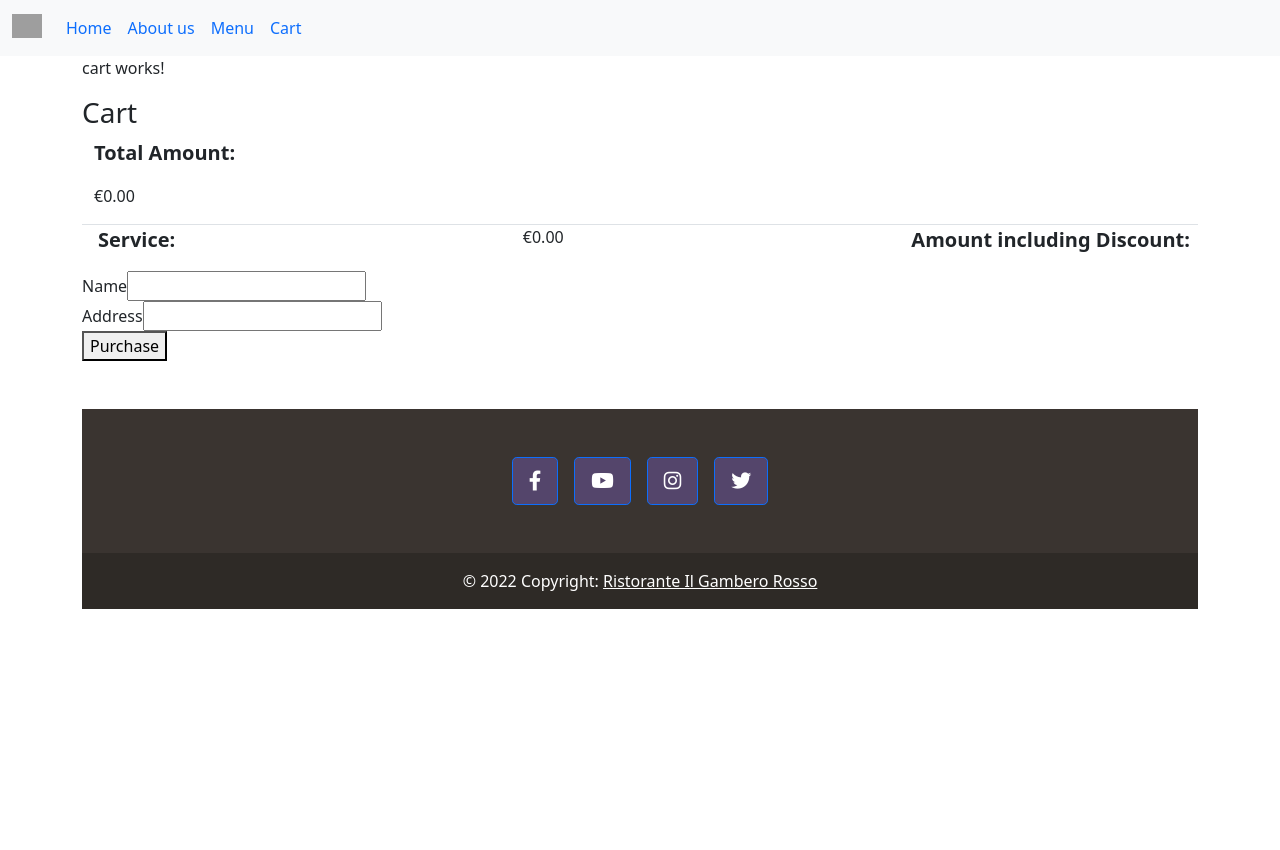
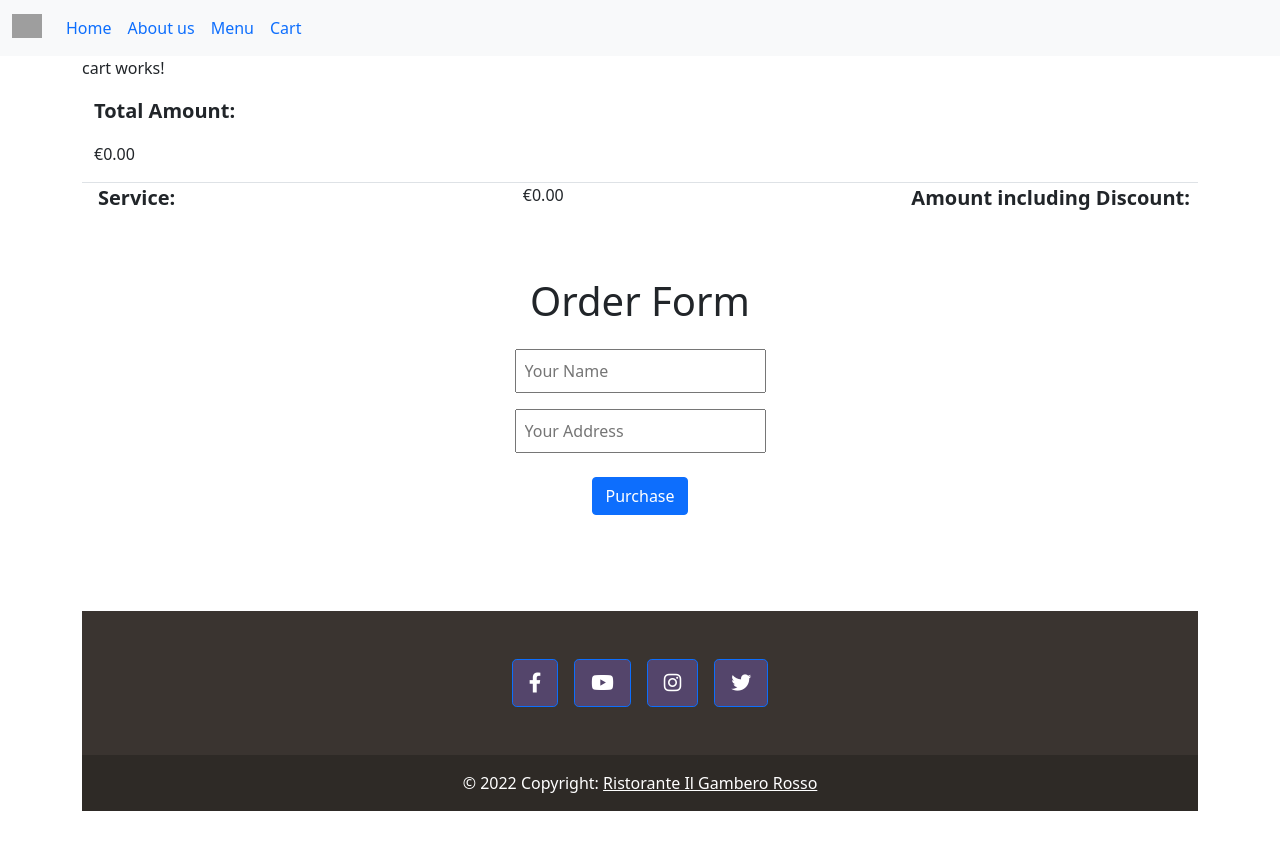
Before and after one commit to FelBud/FE17-CR3-Felix_Budin, an Angular app: page /cart in a window 1280 px wide. Shown: the top 850 px of the page. Before the commit the page ends 800 px from the top, so only its background shows below. Built offline with nearby package versions, Linux system fonts and the light colour scheme; grey boxes are pictures that could not be loaded.

Commit message:
order form

```diff
--- a/src/app/cart/cart.component.html
+++ b/src/app/cart/cart.component.html
@@ -1,14 +1,4 @@
 <p>cart works!</p>
-<h3>Cart</h3>
-
-
-<div class="cart-item" *ngFor="let item of items">
-
-    <span>{{ item.name }} </span>
-
-    <span>{{ item.price | currency }}</span>
-
-</div>
 
 
 <div class="container">
@@ -40,36 +30,11 @@
 </div>
 
 
-<form [formGroup]="checkoutForm" (ngSubmit)="onSubmit()">
-
-
-    <div>
-
-        <label for="name">
-
-                Name
-
-              </label>
-
-        <input id="name" type="text" formControlName="name">
-
-    </div>
-
-
-    <div>
-
-        <label for="address">
-
-                Address
-
-              </label>
-
-        <input id="address" type="text" formControlName="address">
-
-    </div>
-
-
-    <button class="button" type="submit">Purchase</button>
-
-
-</form>
+<h1 class="h1 text-center mt-5 mb-3">Order Form</h1>
+<div class="container">
+    <form class="d-flex flex-column justify-content-center align-items-center" [formGroup]="checkoutForm" (ngSubmit)="onSubmit()">
+        <input class="m-2 p-2" type="text" placeholder="Your Name" formControlName="name">
+        <input class="m-2 p-2" type="text" placeholder="Your Address" formControlName="address">
+        <button class="btn btn-primary text-center mt-3 mb-5" type="submit">Purchase</button>
+    </form>
+</div>
```
